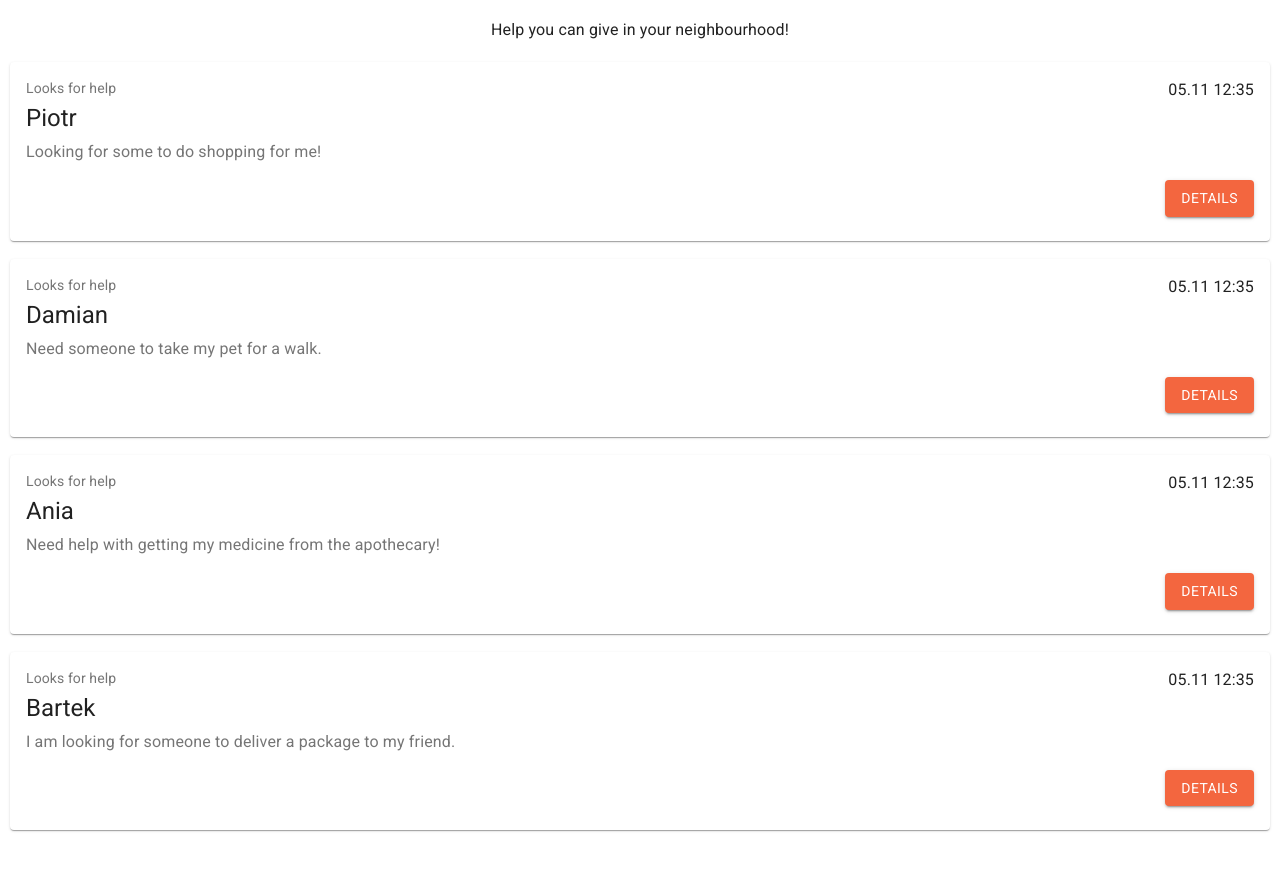
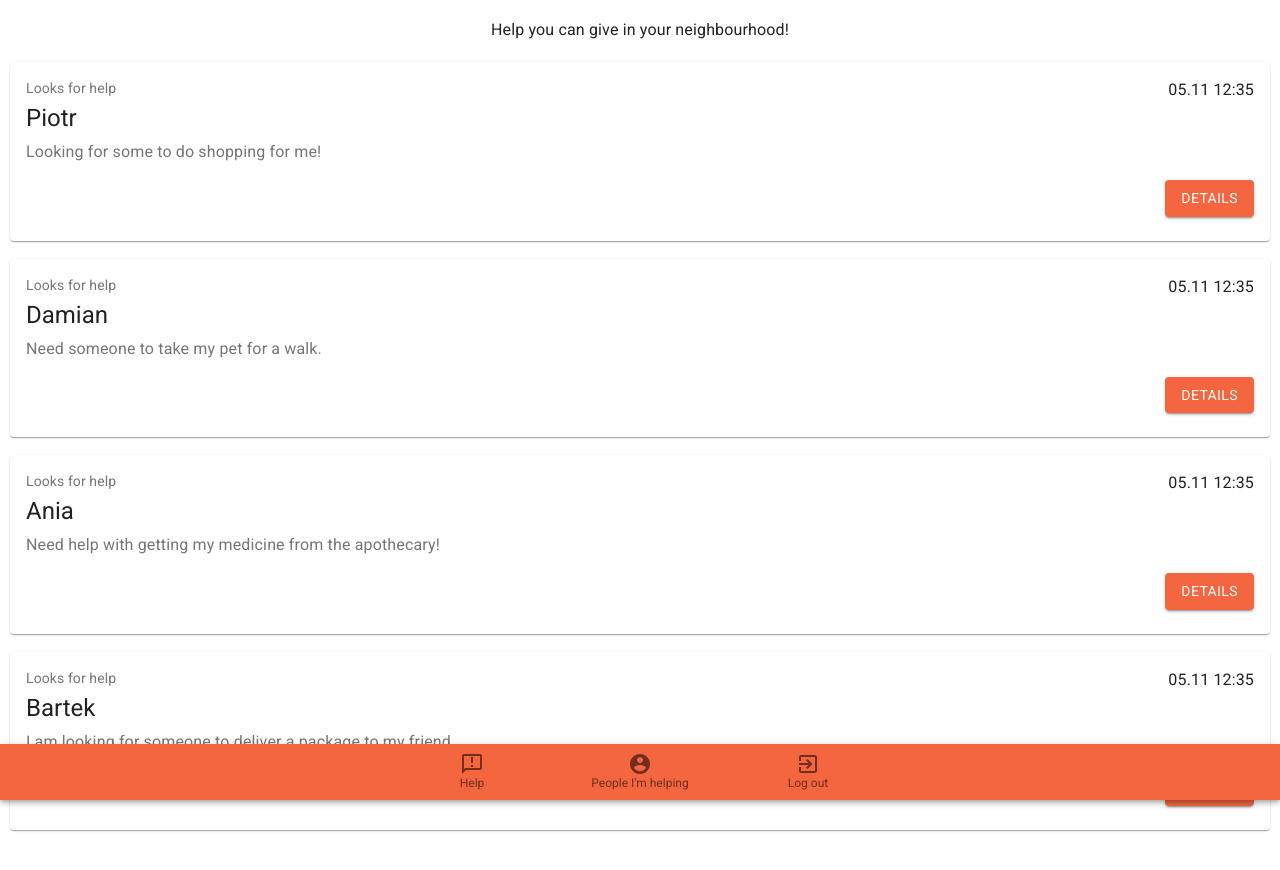
Before and after one commit to DevArcana/Hacknarock, a React (Create React App) app in the folder src/Application/ClientApp/: page / in a window 1280 px wide. Shown: the top 870 px of the page. Before the commit the page ends 843 px from the top, so only its background shows below. Built offline with nearby package versions, Linux system fonts and the light colour scheme.

Commit message:
Front/bottom nav (#9)
* Fix

* Add bottomNav

```diff
--- /dev/null
+++ b/src/Application/ClientApp/src/components/BottomNav/BottomNav.jsx
@@ -0,0 +1,86 @@
+import React from "react";
+import AppBar from "@material-ui/core/AppBar";
+import useScrollTrigger from "@material-ui/core/useScrollTrigger";
+import Slide from "@material-ui/core/Slide";
+import BottomNavigation from "@material-ui/core/BottomNavigation";
+import BottomNavigationAction from "@material-ui/core/BottomNavigationAction";
+import styled from "styled-components";
+import Box from "@material-ui/core/Box";
+import theme from "../../theme";
+import AnnouncementOutlinedIcon from "@material-ui/icons/AnnouncementOutlined";
+import AccountCircleIcon from "@material-ui/icons/AccountCircle";
+import ExitToAppIcon from "@material-ui/icons/ExitToApp";
+import { createBrowserHistory } from "history";
+
+function HideOnScroll(props) {
+  const { children } = props;
+  const trigger = useScrollTrigger();
+
+  return (
+    <Slide appear={false} direction="up" in={!trigger}>
+      {children}
+    </Slide>
+  );
+}
+
+export default function BottomNav(props) {
+  const [value, setValue] = React.useState("Help");
+  const history = createBrowserHistory();
+
+  const handleChange = (event, newValue) => {
+    setValue(newValue);
+  };
+  //TODO change to global routing paths
+  return (
+    <HideOnScroll {...props}>
+      <CustomAppBar>
+        <BottomNavigationBox clone>
+          <BottomNavigation value={value} onChange={handleChange} showLabels>
+            <IconBox clone>
+              <BottomNavigationAction
+                label="Help"
+                value="help"
+                icon={<AnnouncementOutlinedIcon />}
+                onClick={() => history.push("/")}
+              />
+            </IconBox>
+            <IconBox clone>
+              <BottomNavigationAction
+                label="People I'm helping"
+                value="helping"
+                icon={<AccountCircleIcon />}
+                onClick={() => history.push("/help")}
+              />
+            </IconBox>
+            <IconBox clone>
+              <BottomNavigationAction
+                label="Log out"
+                value="logout"
+                icon={<ExitToAppIcon />}
+              />
+            </IconBox>
+          </BottomNavigation>
+        </BottomNavigationBox>
+      </CustomAppBar>
+    </HideOnScroll>
+  );
+}
+
+const CustomAppBar = styled(AppBar)`
+  top: auto;
+  bottom: 0;
+`;
+
+const BottomNavigationBox = styled(Box)`
+  background: ${theme.palette.primary.main};
+`;
+
+const IconBox = styled(Box)`
+  .Mui-selected {
+    color: ${theme.palette.background.default};
+  }
+
+  .MuiBottomNavigationAction-root .Mui-selected {
+    color: ${theme.palette.background.default};
+  }
+`;
--- a/src/Application/ClientApp/src/pages/Helper/Home/Home.jsx
+++ b/src/Application/ClientApp/src/pages/Helper/Home/Home.jsx
@@ -2,26 +2,24 @@ import React from "react";
 import { Typography } from "@material-ui/core";
 import Post from "./Post";
 import styled from "styled-components";
-
+import BottomNav from "../../../components/BottomNav/BottomNav";
+import Box from "@material-ui/core/Box";
 const Home = (props) => {
   const posts = [
     {
       title: "Piotr",
       createdAt: "05.11 12:35",
-      description:
-        "Looking for some to do shopping for me!",
+      description: "Looking for some to do shopping for me!",
     },
     {
       title: "Damian",
       createdAt: "05.11 12:35",
-      description:
-        "Need someone to take my pet for a walk.",
+      description: "Need someone to take my pet for a walk.",
     },
     {
       title: "Ania",
       createdAt: "05.11 12:35",
-      description:
-        "Need help with getting my medicine from the apothecary!",
+      description: "Need help with getting my medicine from the apothecary!",
     },
     {
       title: "Bartek",
@@ -33,10 +31,14 @@ const Home = (props) => {
 
   return (
     <>
-      <StyledTypography align="center" color="textPrimary" variant="subtitle1">Help you can give in your neighbourhood!</StyledTypography>
+      <StyledTypography align="center" color="textPrimary" variant="subtitle1">
+        Help you can give in your neighbourhood!
+      </StyledTypography>
       {posts?.map((post, i) => (
         <Post post={post} key={i} />
       ))}
+      <Box mb={10} />
+      <BottomNav />
     </>
   );
 };
```
